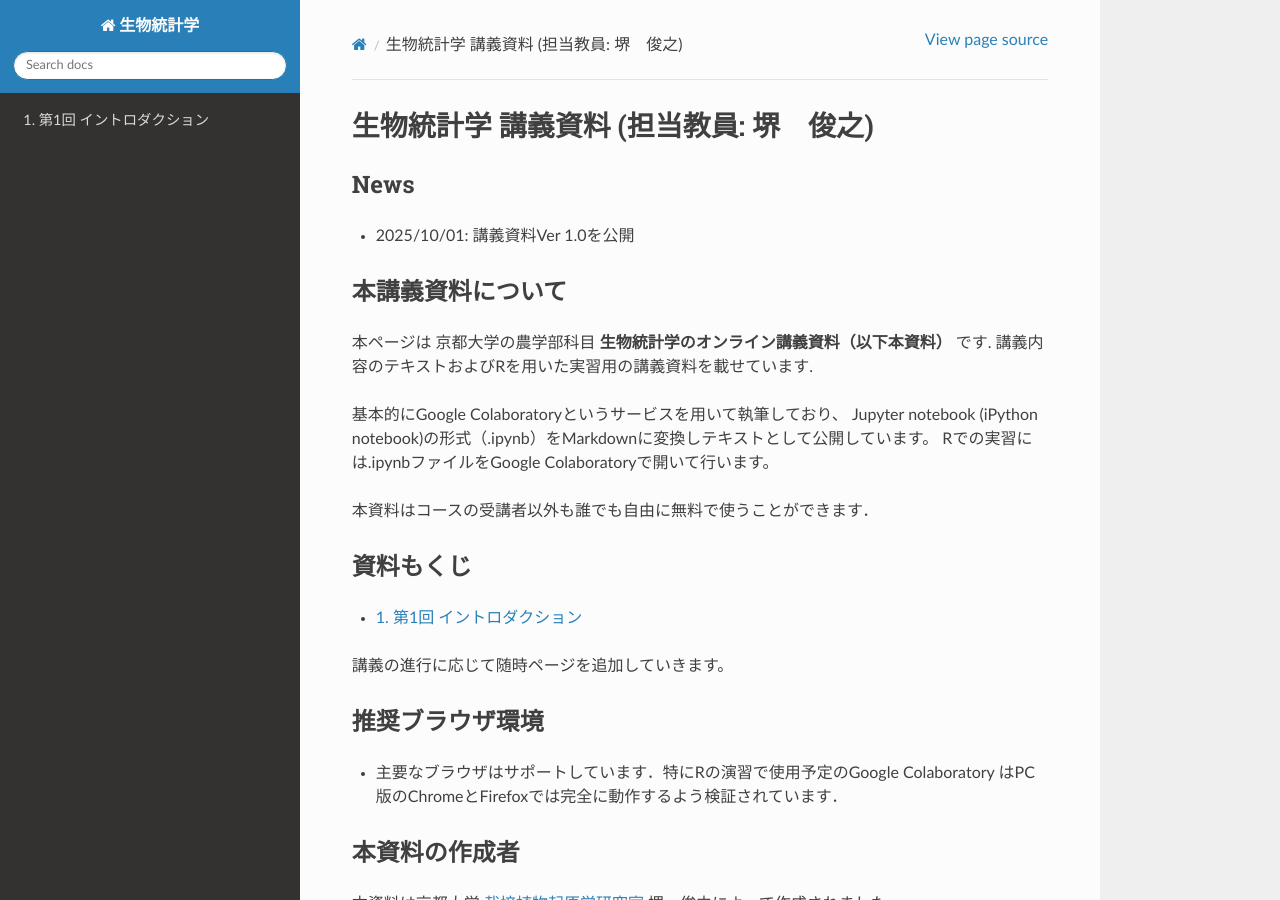
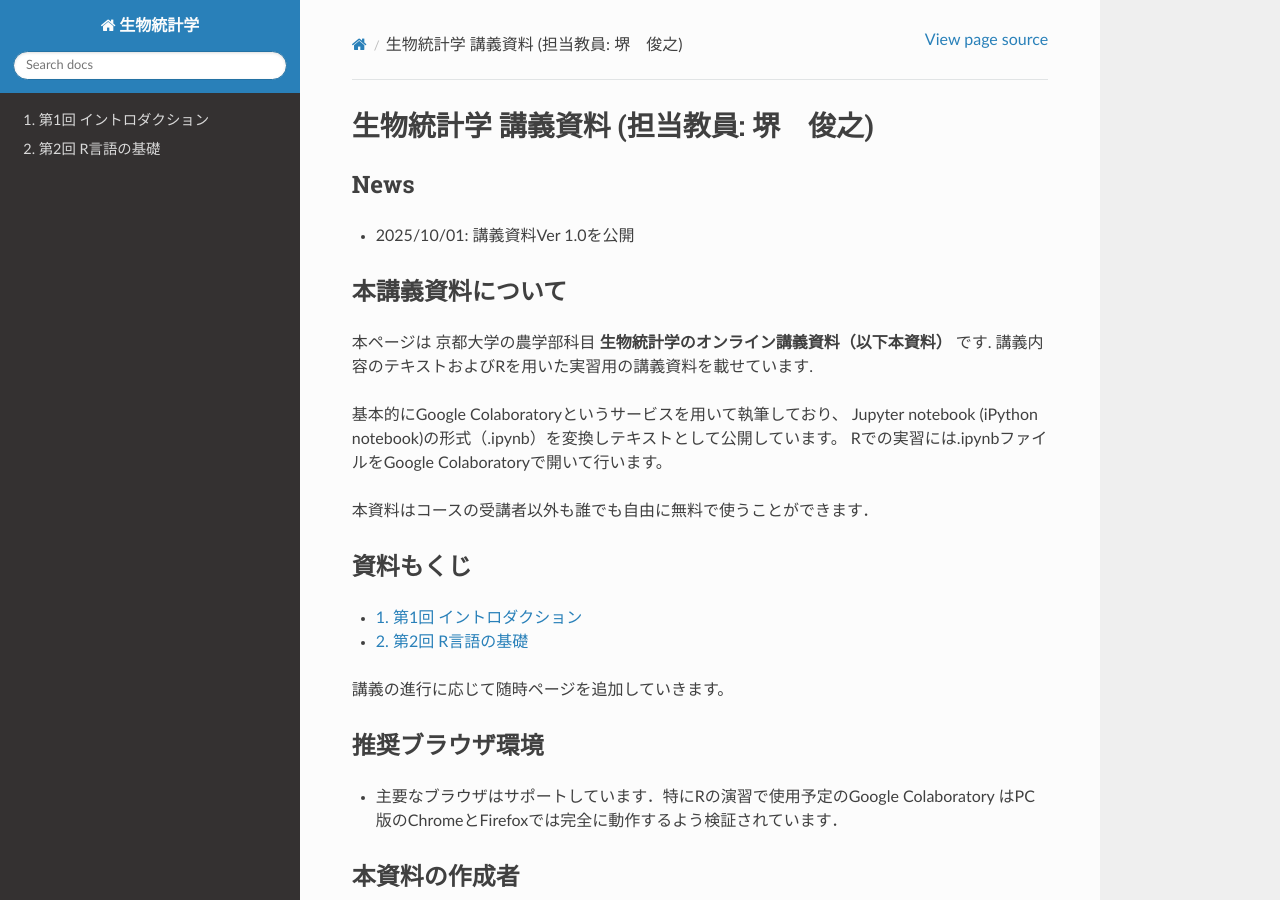
Before and after one commit to slt666666/biostatistics_text, a Sphinx documentation site: the page built from source/index.rst, in a window 1280 px wide and 900 px high. Built offline with Sphinx 7.4.7 and the Read the Docs theme 3.1.0, drawn with Linux system fonts in a browser that asks for light colours.

Commit message:
add chapter2

```diff
--- a/source/chapter1.rst
+++ b/source/chapter1.rst
@@ -39,8 +39,9 @@
 
 その際にも当然、データの処理に正しく統計学が用いられているかは重要な確認ポイントの一つになります。
 
-例えば下図は“*The Plant
-Cell*”という学術誌の投稿前の確認ポイントですが、正しく統計的な処理を行い、その結果をきちんと掲載することが要求されています。
+例えば下図は“*The Plant Cell*”という学術誌の投稿前の確認ポイントですが、正しく統計的な処理を行い、その結果をきちんと掲載することが要求されています。
+
+.. figure:: _static/images/chapter1/the_plant_cell_checklist.png
 
 学術誌にも様々なものがありますが、きちんと査読される学術誌は間違いなく正しい統計的なデータ処理が要求されます。
 
--- /dev/null
+++ b/source/chapter2.rst
@@ -0,0 +1,13 @@
+第2回 R言語の基礎
+=================
+
+.. code:: R
+
+    x <- c(1,2,3,4,5,4,3,2,1)
+    plot(x)
+
+
+
+.. image:: chapter2_files/chapter2_1_0.png
+   :width: 420px
+   :height: 420px
--- a/source/index.rst
+++ b/source/index.rst
@@ -12,7 +12,7 @@
 講義内容のテキストおよびRを用いた実習用の講義資料を載せています.
 
 基本的にGoogle Colaboratoryというサービスを用いて執筆しており、
-Jupyter notebook (iPython notebook)の形式（.ipynb）をMarkdownに変換しテキストとして公開しています。
+Jupyter notebook (iPython notebook)の形式（.ipynb）を変換しテキストとして公開しています。
 Rでの実習には.ipynbファイルをGoogle Colaboratoryで開いて行います。
 
 本資料はコースの受講者以外も誰でも自由に無料で使うことができます．
```
Also changed, not shown: other parts of source/index.rst (+1 -0 lines), source/chapter2_files/chapter2_1_0.png (added).
